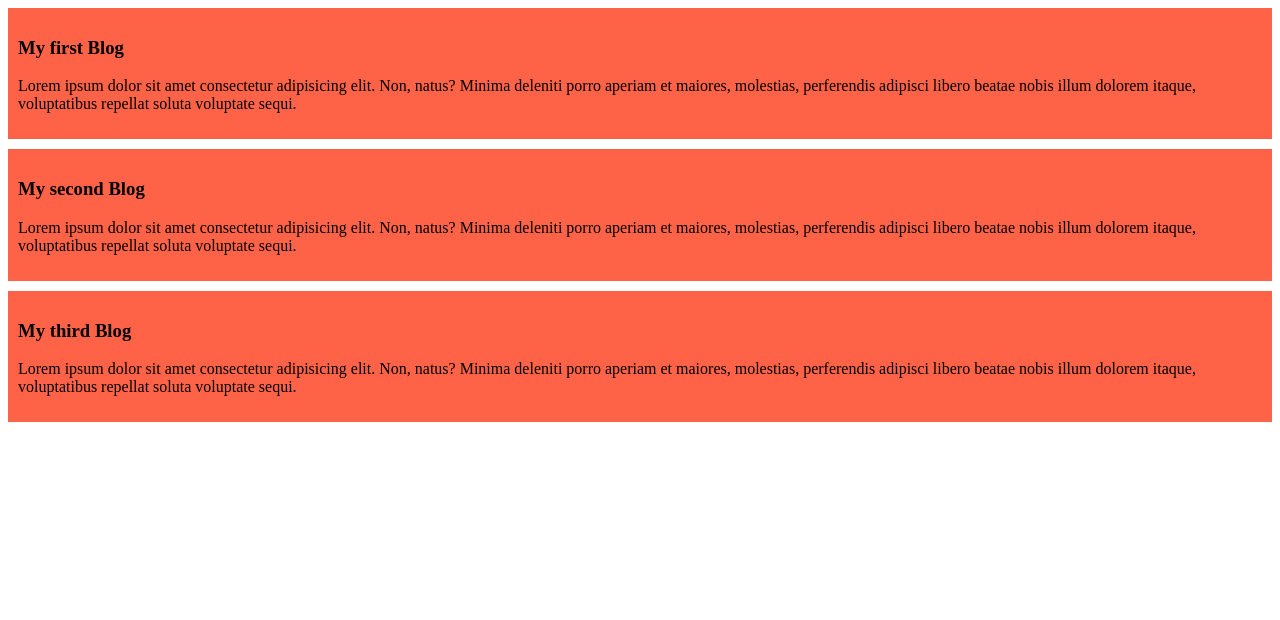
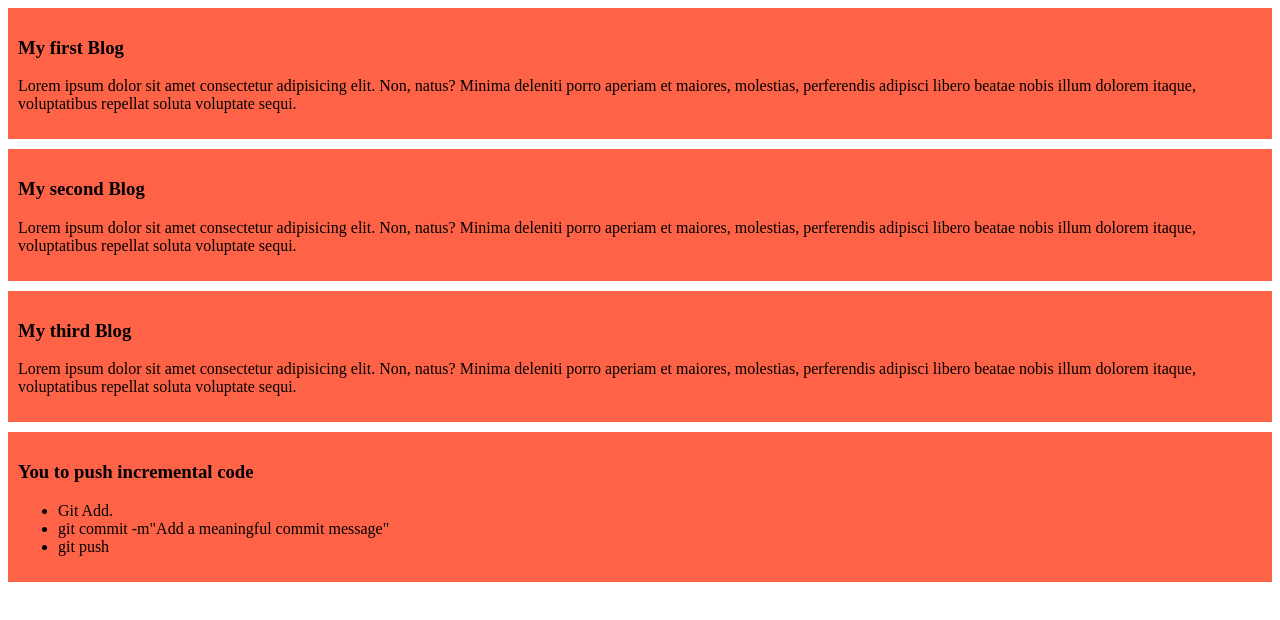
Before and after one commit to tonmoy00saha/my-simple-website, a plain HTML site: page index.html in a window 1280 px wide. Drawn offline with Linux system fonts and the light colour scheme.

Commit message:
Push Increamental Code

```diff
--- a/index.html
+++ b/index.html
@@ -19,5 +19,13 @@
     <h3>My third Blog</h3>
     <p>Lorem ipsum dolor sit amet consectetur adipisicing elit. Non, natus? Minima deleniti porro aperiam et maiores, molestias, perferendis adipisci libero beatae nobis illum dolorem itaque, voluptatibus repellat soluta voluptate sequi.</p>
    </div>
+   <div>
+    <h3>You to push incremental code</h3>
+    <ul>
+        <li>Git Add.</li>
+        <li>git commit -m"Add a meaningful commit message"</li>
+        <li>git push</li>
+    </ul>
+   </div>
 </body>
 </html>
```
